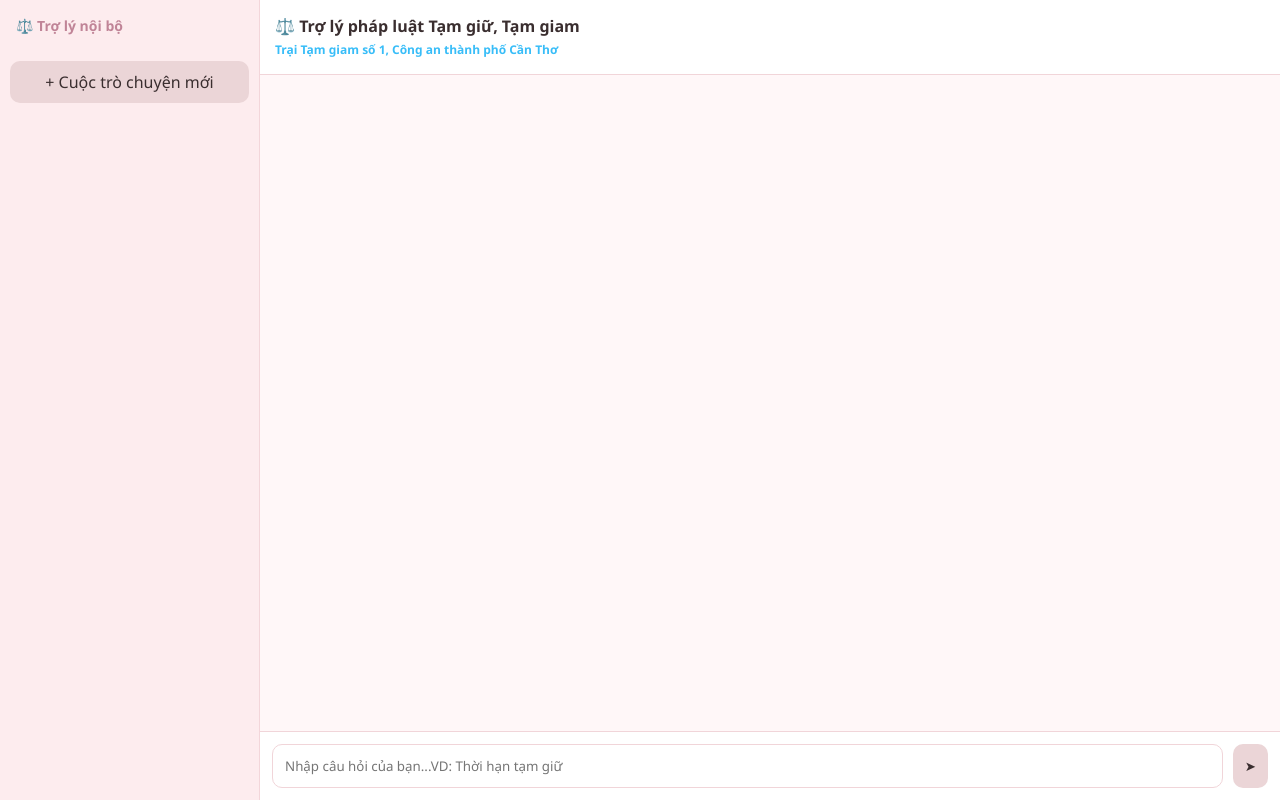
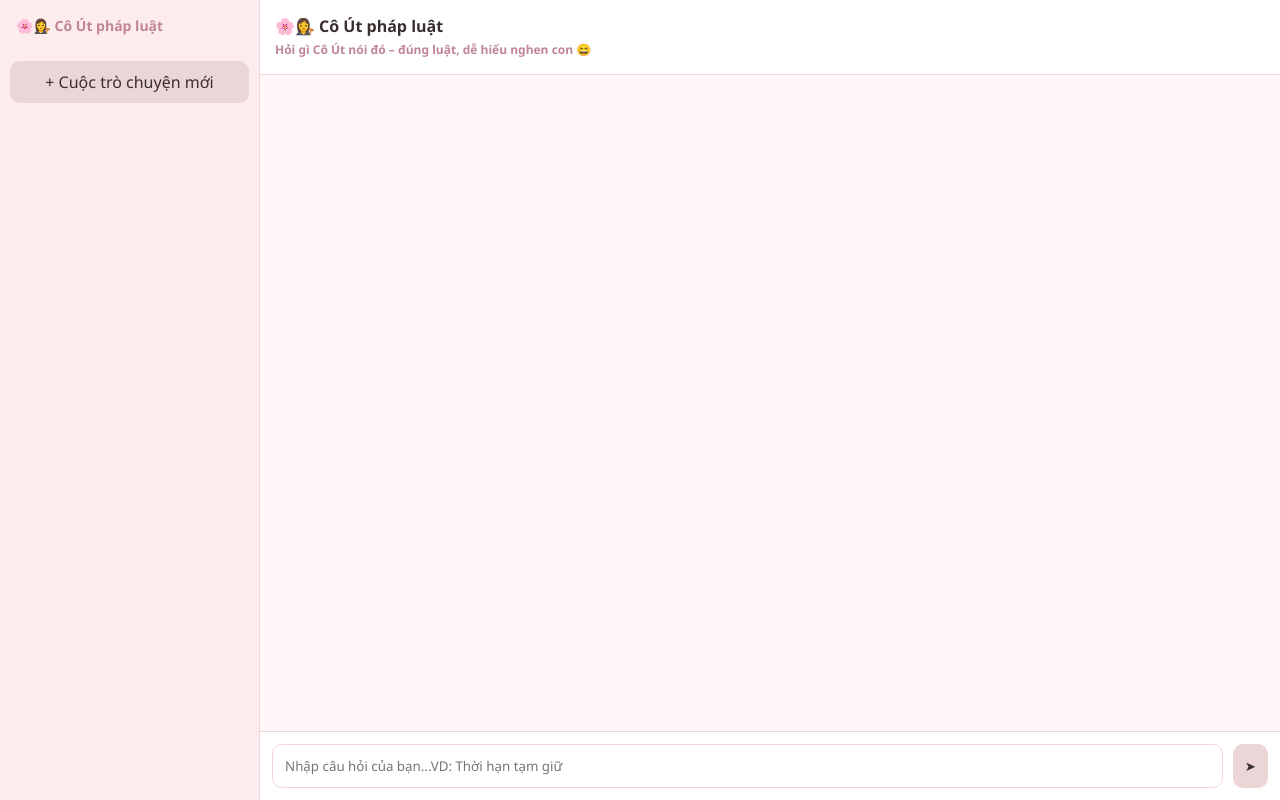
Before and after one commit to ntday/chat_bot_v1, a website: page public/index.html in a window 1280 px wide. Drawn offline with Linux system fonts and the light colour scheme.

Commit message:
Update sidebar and header titles in index.html

```diff
--- a/public/index.html
+++ b/public/index.html
@@ -173,7 +173,7 @@ button:hover {
 
   <!-- SIDEBAR -->
   <div class="sidebar">
-    <h2>⚖️ Trợ lý nội bộ</h2>
+    <h2>🌸👩‍⚖️ Cô Út pháp luật</h2>
     <div class="new-chat" onclick="newChat()">+ Cuộc trò chuyện mới</div>
     <div class="history" id="history"></div>
   </div>
@@ -182,9 +182,9 @@ button:hover {
   <div class="chat-container">
 
     <div class="header">
-  ⚖️ Trợ lý pháp luật Tạm giữ, Tạm giam<br>
-  <span style="font-size:12px; color:#38bdf8;">
-    Trại Tạm giam số 1, Công an thành phố Cần Thơ
+  🌸👩‍⚖️ Cô Út pháp luật<br>
+  <span style="font-size:12px; color:#c08497;">
+    Hỏi gì Cô Út nói đó – đúng luật, dễ hiểu nghen con 😄
   </span>
 </div>
 
```
